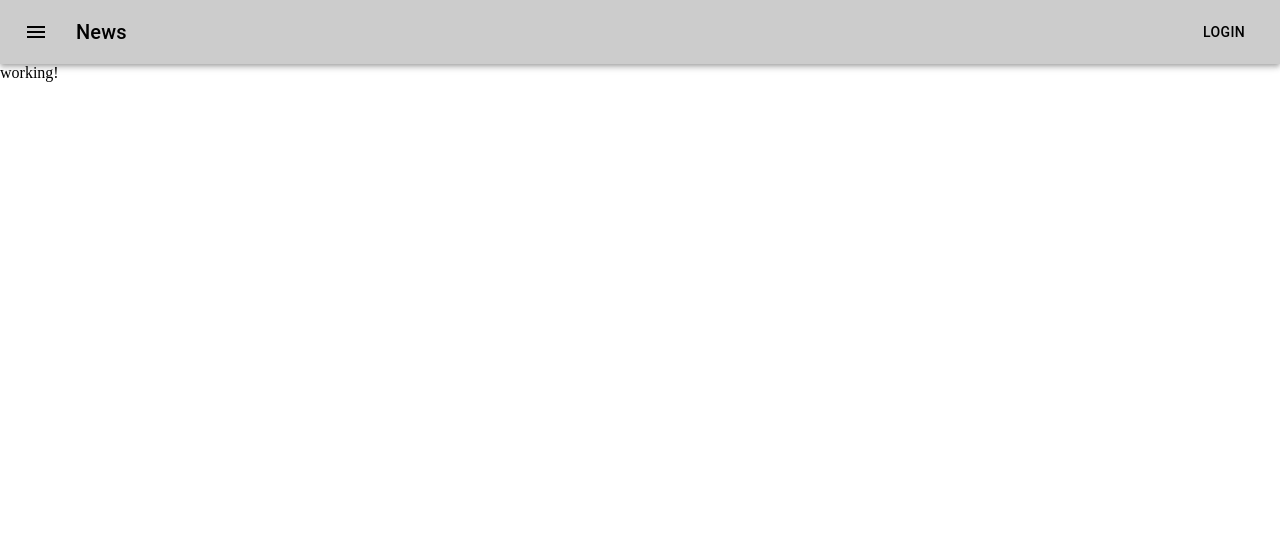
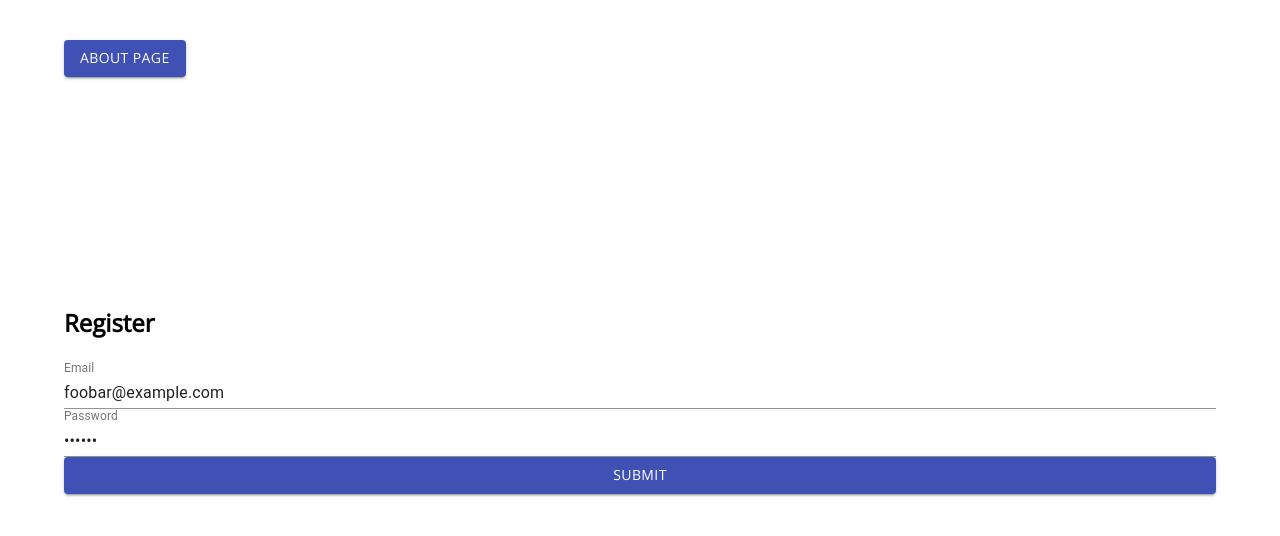
Before and after one commit to ckh22/hcde438-hw, a React (Create React App) app in the folder final-proj/: page /register in a window 1280 px wide. Shown: the top 536 px of the page. Built offline with nearby package versions, Linux system fonts and the light colour scheme.

Commit message:
formik, material-ui, register, login

```diff
--- a/final-proj/package.json
+++ b/final-proj/package.json
@@ -21,7 +21,10 @@
     "redux-devtools-extension": "^2.13.8",
     "redux-responsive": "^4.3.8",
     "redux-thunk": "^2.3.0",
-    "web-vitals": "^1.0.1"
+    "semantic-ui-css": "^2.4.1",
+    "semantic-ui-react": "^2.0.3",
+    "web-vitals": "^1.0.1",
+    "yup": "^0.32.9"
   },
   "scripts": {
     "start": "react-scripts start",
--- a/final-proj/src/App.js
+++ b/final-proj/src/App.js
@@ -1,24 +1,30 @@
-import { Route } from "react-router-dom";
+// importing react router, and the required components
+import {Route} from "react-router-dom";
 import Homepage from './App/Pages/Homepage/Homepage'
-import React from 'react'
+import React, {Fragment} from 'react'
 import Nav from "./App/Components/Navbar/Nav";
 import './App.scss'
+import Register from './App/Components/Auth/Register'
+import Login from './App/Components/Auth/Login'
 
 const App = () => {
-  return (
-    <>
-      <Route path='/' component={Nav} />
-      <Route exact path='/' component={Homepage} />
-      <Route
-        path={"/(.+)"}
-        render={() => (
-          <div>
-            working!
-          </div>
-        )}
-      />
-    </>
-  )
+    return (
+        <>
+            <Route exact path='/'
+                component={Homepage}/>
+            <Route path={"/(.+)"}
+                render={
+                    () => (
+                        <Fragment>
+                            <Route exact path='/login'
+                                component={Login}/>
+                            <Route exact path='/register'
+                                component={Register}/>
+                        </Fragment>
+                    )
+                }/>
+        </>
+    )
 }
 
 export default App
--- a/final-proj/src/App.scss
+++ b/final-proj/src/App.scss
@@ -1,4 +1,72 @@
+@import url('https://fonts.googleapis.com/css2?family=Open+Sans&display=swap');
+
+// select all
 * {
     margin: 0;
     padding: 0;
+    font-family: 'Open Sans', sans-serif;
 }
+
+// initial root
+#root {
+    height: 100vh;
+}
+
+// breakpoint organizer
+@mixin breakpoint($point) {
+    @if $point == desktop {
+        @media (min-width: 70em) {
+            @content;
+        }
+    } @else if $point == laptop {
+        @media (min-width: 64em) {
+            @content;
+        }
+    } @else if $point == tablet {
+        @media (min-width: 50em) {
+            @content;
+        }
+    } @else if $point == phablet {
+        @media (min-width: 37.5em) {
+            @content;
+        }
+    } @else if $point == mobileonly {
+        @media (max-width: 37.5em) {
+            @content;
+        }
+    }
+}
+
+.form-container {
+    // original settings
+    height: 100vh;
+    display: flex;
+    align-items: center;
+    justify-content: center;
+    @include breakpoint(phablet) {
+        // phablet
+    }
+    @include breakpoint(laptop) {
+        // laptop
+    }
+}
+
+.auth-form {
+    width: 90%;
+    @include breakpoint(phablet) {
+        // phablet
+    }
+    @include breakpoint(laptop) {
+        // laptop
+    }
+}
+
+.back-button {
+    position: absolute;
+    @include breakpoint(phablet) {
+        // phablet
+    }
+    @include breakpoint(laptop) {
+        // laptop
+    }
+}
--- /dev/null
+++ b/final-proj/src/App/Components/Auth/Login.jsx
@@ -0,0 +1,79 @@
+// import material, formik, and yup
+import React from 'react'
+import {Button, TextField} from '@material-ui/core'
+import {useFormik} from "formik";
+import * as Yup from "yup";
+import {makeStyles} from '@material-ui/core/styles';
+import {useDispatch} from 'react-redux'
+
+const useStyles = makeStyles((theme) => ({
+    root: {
+        position: 'absolute',
+        left: '5%',
+        top: '5%'
+    }
+}));
+
+const Login = () => {
+    const dispatch = useDispatch()
+    const classes = useStyles();
+    const validationSchema = Yup.object({
+        email: Yup.string('Enter your email').email('Enter a valid email').required('Email is required'),
+        password: Yup.string('Enter your password').min(8, 'Password should be of minimum 8 characters length').required('Password is required')
+    });
+
+    const formik = useFormik({
+        initialValues: {
+            email: 'foobar@example.com',
+            password: 'foobar'
+        },
+        validationSchema: validationSchema,
+        onSubmit: (values) => {
+            alert(JSON.stringify(values, null, 2));
+        }
+    });
+
+    return (
+        <div className='form-container'>
+
+            <form onSubmit={
+                    formik.handleSubmit
+                }
+                className='auth-form'>
+                <h2>Login</h2>
+                <br/>
+                <TextField fullWidth id="email" name="email" label="Email"
+                    value={
+                        formik.values.email
+                    }
+                    onChange={
+                        formik.handleChange
+                    }
+                    error={
+                        formik.touched.email && Boolean(formik.errors.email)
+                    }
+                    helperText={
+                        formik.touched.email && formik.errors.email
+                    }/>
+                <TextField fullWidth id="password" name="password" label="Password" type="password"
+                    value={
+                        formik.values.password
+                    }
+                    onChange={
+                        formik.handleChange
+                    }
+                    error={
+                        formik.touched.password && Boolean(formik.errors.password)
+                    }
+                    helperText={
+                        formik.touched.password && formik.errors.password
+                    }/>
+                <Button color="primary" variant="contained" fullWidth type="submit">
+                    Submit
+                </Button>
+            </form>
+        </div>
+    )
+}
+
+export default Login
--- /dev/null
+++ b/final-proj/src/App/Components/Auth/Register.jsx
@@ -0,0 +1,87 @@
+// import material, formik, and yup
+import React from 'react'
+import {TextField, Button, Typography} from '@material-ui/core'
+import * as yup from 'yup';
+import {useFormik} from 'formik'
+import {makeStyles} from '@material-ui/core/styles';
+import {Link} from 'react-router-dom';
+
+const useStyles = makeStyles((theme) => ({
+    root: {
+        position: 'absolute',
+        left: '5%',
+        top: '5%'
+    }
+}));
+
+const Register = () => {
+    // check if the schema has all required fields
+    const classes = useStyles();
+    const validationSchema = yup.object({
+        email: yup.string('Enter your email').email('Enter a valid email').required('Email is required'),
+        password: yup.string('Enter your password').min(8, 'Password should be of minimum 8 characters length').required('Password is required')
+    });
+
+    // activate a formik
+    const formik = useFormik({
+        initialValues: {
+            email: 'foobar@example.com',
+            password: 'foobar'
+        },
+        validationSchema: validationSchema,
+        onSubmit: (values) => {
+            alert(JSON.stringify(values, null, 2));
+        }
+    });
+
+    return (
+        <div className='form-container'>
+            <Button component={Link}
+            className={classes.root}
+                to="/"
+                variant="contained"
+                color="primary">
+                About Page
+            </Button>
+            <form onSubmit={
+                    formik.handleSubmit
+                }
+                className='auth-form'>
+                <h2>Register</h2>
+                <br/>
+                <TextField fullWidth id="email" name="email" label="Email"
+                    value={
+                        formik.values.email
+                    }
+                    onChange={
+                        formik.handleChange
+                    }
+                    error={
+                        formik.touched.email && Boolean(formik.errors.email)
+                    }
+                    helperText={
+                        formik.touched.email && formik.errors.email
+                    }/>
+                <TextField fullWidth id="password" name="password" label="Password" type="password"
+                    value={
+                        formik.values.password
+                    }
+                    onChange={
+                        formik.handleChange
+                    }
+                    error={
+                        formik.touched.password && Boolean(formik.errors.password)
+                    }
+                    helperText={
+                        formik.touched.password && formik.errors.password
+                    }/>
+                <Button color="primary" variant="contained" fullWidth type="submit">
+                    Submit
+                </Button>
+            </form>
+        </div>
+
+    )
+}
+
+export default Register
--- a/final-proj/src/App/Components/Navbar/Nav.jsx
+++ b/final-proj/src/App/Components/Navbar/Nav.jsx
@@ -8,7 +8,6 @@ import {
 } from '@material-ui/core'
 import {makeStyles} from '@material-ui/core/styles';
 import MenuIcon from '@material-ui/icons/Menu'
-import {purple} from '@material-ui/core/colors';
 
 const useStyles = makeStyles((theme) => ({
     root: {
--- a/final-proj/src/App/Pages/Homepage/Homepage.jsx
+++ b/final-proj/src/App/Pages/Homepage/Homepage.jsx
@@ -1,6 +1,8 @@
+// importing redux, and dispatch actions
 import React, {useEffect, useState} from 'react'
 import {useSelector, useDispatch} from 'react-redux'
 import Login from '../../Components/Formik/Login'
+import Nav from '../../Components/Navbar/Nav'
 import { signInUser, signOutUser } from '../../Logic/Auth/authActions'
 
 const Homepage = () => {
@@ -22,6 +24,7 @@ const Homepage = () => {
     }, [timestamp])
     return (
         <div>
+            <Nav />
             {timestamp ? <div>You signed in from: {Date(timestamp)} <button onClick={() => {signOut()}}>sign out</button></div> : <Login setTimestamp={setTimestamp} />}
         </div>
     )
```
Also changed, not shown: final-proj/src/App/Components/Auth/TextAreaInput.jsx (added, +16 -0 lines), final-proj/src/App/Components/Drawer/Drawer.jsx (+14 -0 lines), 1 other file (tests, documents, lock files or other folders).
